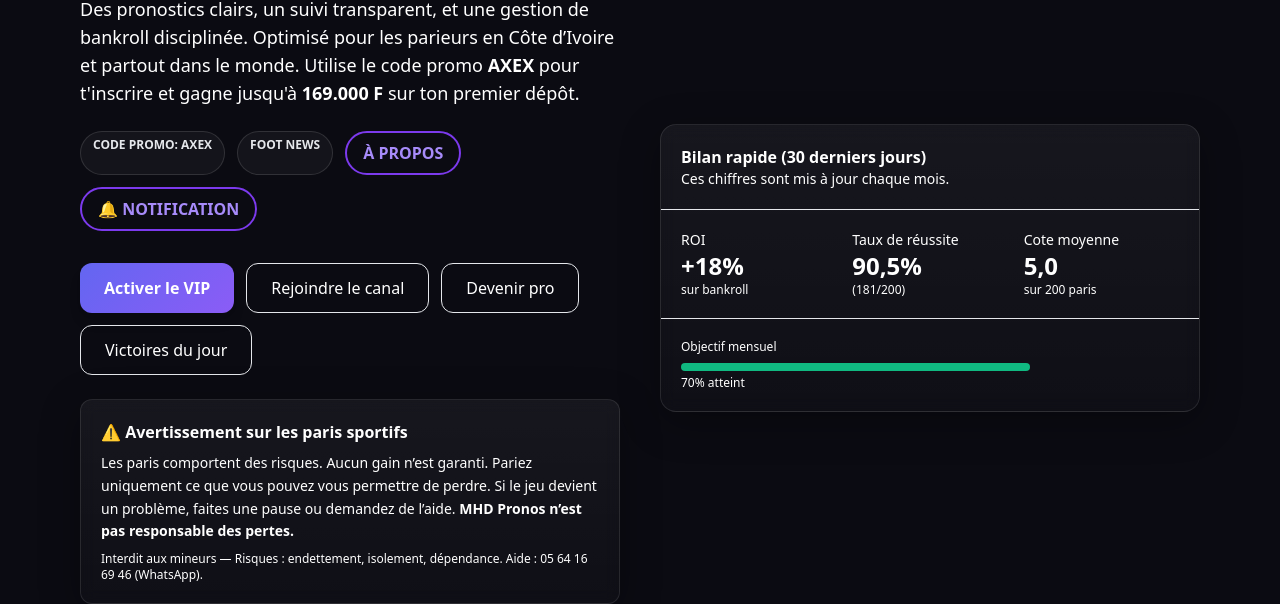
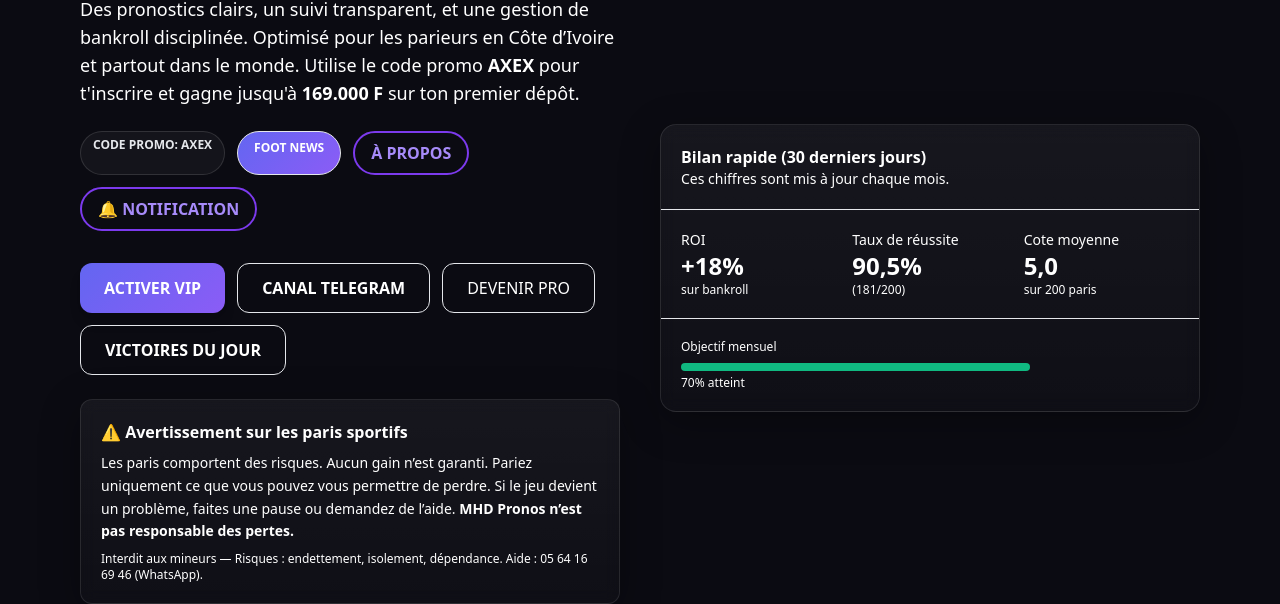
Before and after one commit to mhdpronos/mhd-pronos, a plain HTML site: page home.html in a window 1280 px wide. Shown: the part 231-835 px from the top of the page. Drawn offline with nearby package versions, Linux system fonts and the light colour scheme; no server answers.

Commit message:
Update home.html

```diff
--- a/home.html
+++ b/home.html
@@ -142,7 +142,18 @@
 
         <div class="mt-6 flex flex-wrap gap-3">
           <span class="pill"><strong>CODE PROMO: AXEX</strong></span>
-          <a href="infofoot.html" class="pill hover:bg-white/10"><strong>FOOT NEWS</strong></a>
+          <!-- Bouton FOOT NEWS avec badge -->
+<a href="infofoot.html"
+   class="relative inline-block rounded-full px-4 py-2 text-xs font-semibold border border-white/10"
+   style="background:linear-gradient(135deg,#6366F1,#8B5CF6);">
+  <strong>FOOT NEWS</strong>
+  <span id="infofootBadge"
+        style="position:absolute; top:-6px; right:-6px; background:#ef4444; color:#fff;
+               font-size:11px; line-height:18px; min-width:18px; height:18px; text-align:center;
+               border-radius:999px; padding:0 4px; box-shadow:0 0 0 2px rgba(11,11,18,1);
+               display:none;">0</span>
+</a>
+
           <button id="aboutBtn" class="relative border-2 border-purple-600 text-purple-400 px-4 py-2 rounded-full hover:bg-purple-600 hover:text-white transition">
   <strong>À PROPOS</strong>
 </button>
@@ -164,16 +175,16 @@
 
         <div class="mt-8 flex flex-wrap gap-3">
   <a href="plan abonnement.html" class="btn-primary px-6 py-3 rounded-xl font-semibold shadow-lg transition inline-flex items-center">
-    Activer le VIP
+    <strong>ACTIVER VIP</strong>
   </a>
   <a href="https://t.me/+3qums05XWOw2ZWJk" class="px-6 py-3 rounded-xl border border-white/10 hover:bg-white/5 inline-flex items-center">
-    Rejoindre le canal
+    <strong>CANAL TELEGRAM</strong>
   </a>
   <a href="astuce.html" class="px-6 py-3 rounded-xl border border-white/10 hover:bg-white/5 inline-flex items-center">
-    Devenir pro
+    <strond>DEVENIR PRO</strond>
   </a>
   <a href="victoires.html" class="px-6 py-3 rounded-xl border border-white/10 hover:bg-white/5 inline-flex items-center">
-    Victoires du jour
+    <strong>VICTOIRES DU JOUR</strong>
   </a>
 </div>
 
```
